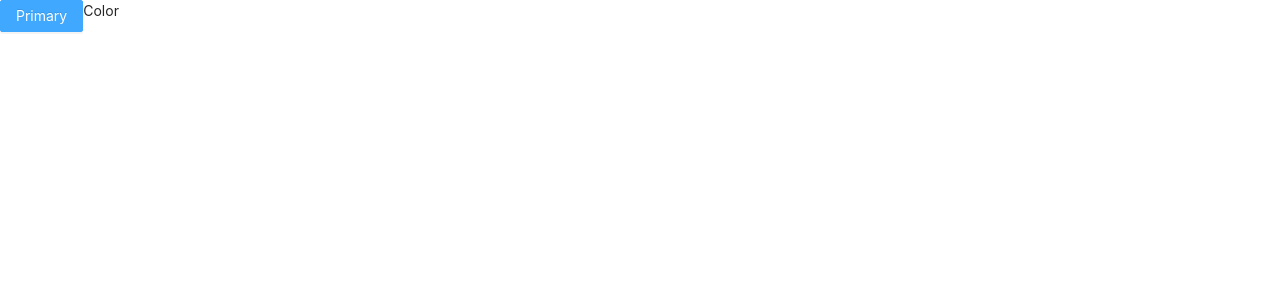
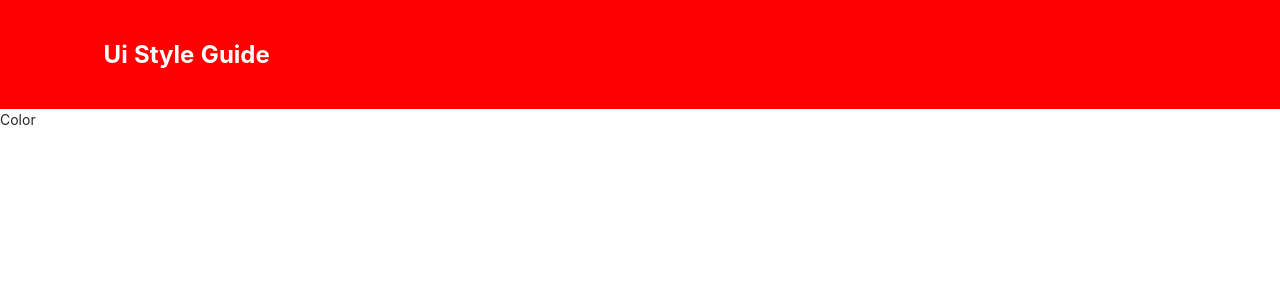
Before and after one commit to huyvovan12/UIStyleGuide, a React (Create React App) app: page / in a window 1280 px wide. Shown: the top 300 px of the page. Built offline with nearby package versions, Linux system fonts and the light colour scheme.

Commit message:
doing component page

```diff
--- a/package.json
+++ b/package.json
@@ -12,7 +12,9 @@
     "react-dom": "^18.2.0",
     "react-router-dom": "^5.2.0",
     "react-scripts": "5.0.1",
+    "sass": "^1.53.0",
     "scss": "^0.2.4",
+    "styled-components": "^5.3.5",
     "web-vitals": "^2.1.4"
   },
   "scripts": {
--- a/src/App.css
+++ b/src/App.css
@@ -1,5 +1,3 @@
 @import '~antd/dist/antd.css';
 
-:root {
-    --redblack: black;
-}
+@import 'css/Color/index.css';
--- a/src/App.js
+++ b/src/App.js
@@ -1,55 +1,47 @@
-import './App.css';
-import {
-  BrowserRouter as Router,
-  Switch,
-  Route,
-} from "react-router-dom";
-import { Row, Button } from 'antd';
-import Color from './pages/Color';
-import Typography from './pages/Typography';
-import Icon from './pages/Icon';
-import Component from './pages/Component';
-import Header from './components/Header';
+import "./App.css";
+import { BrowserRouter as Router, Switch, Route } from "react-router-dom";
+import { Row } from "antd";
+import Color from "./pages/Color";
+import Typography from "./pages/Typography";
+import Icon from "./pages/Icon";
+import Component from "./pages/Component";
+import Header from "./components/Header";
 
 function App() {
   const routes = [
     {
-      to: ['/color', '/'],
-      component: <Color />,
-      exact: true
+      to: "/typography",
+      component: <Typography />,
+      exact: true,
     },
     {
-      to: '/typography',
-      component: <Typography />
+      to: "/icon",
+      component: <Icon />,
     },
     {
-      to: '/icon',
-      component: <Icon />
+      to: "/component",
+      component: <Component />,
     },
     {
-      to: '/component',
-      component: <Component />
-    }
+      to: ["/color", "/"],
+      component: <Color />,
+      exact: true,
+    },
   ];
 
   return (
     <div className="App">
       <Row>
-          <Header />
-          <Button type="primary">
-            Primary
-          </Button>
         <Router>
+          <Header title="Ui Style Guide" />
           <Switch>
-              {
-                routes.map((route) =>
+            {routes.map((route) => {
+              return (
                 <Route path={route.to} exact={route.exact}>
-                    {
-                      route.component
-                    }
+                  {route.component}
                 </Route>
-                )
-              }
+              );
+            })}
           </Switch>
         </Router>
       </Row>
--- a/src/components/Header/index.jsx
+++ b/src/components/Header/index.jsx
@@ -1,11 +1,24 @@
-import { Row } from 'antd';
+import { Col } from "antd";
+import styled from "styled-components";
+import Typography from "../Typography";
+import styles from "./index.module.sass";
 
-const Header = () => {
-    return (
-        <Row>
+const StyledCol = styled(Col)`
+  color: yellow;
+  height: 109px;
+  background-color: #ff0000;
+`;
 
-        </Row>
-    );
-}
+const Header = ({ title }) => {
+  return (
+    <StyledCol span={24} className="header">
+      <Col span={7} size={24} color={"white"} style={{ height: "100%" }}>
+        <Col span={24} className={styles.header}>
+          <Typography size="24px">{title}</Typography>
+        </Col>
+      </Col>
+    </StyledCol>
+  );
+};
 
 export default Header;
--- /dev/null
+++ b/src/components/Header/index.module.sass
@@ -0,0 +1,5 @@
+.header
+    height: 100%
+    display: flex
+    justify-content: center
+    align-items: center
--- /dev/null
+++ b/src/components/Typography/index.jsx
@@ -0,0 +1,14 @@
+import styled from "styled-components";
+import { Typography as antdTypo } from "antd";
+
+const Typography = ({ weight, size, color, children, ...props }) => {
+  const StyledTypography = styled(antdTypo)`
+    font-size: ${size ? size : "16px"};
+    color: ${color ? color : "white"};
+    font-weight: ${weight ? weight : "700"};
+  `;
+
+  return <StyledTypography {...props}>{children}</StyledTypography>;
+};
+
+export default Typography;
--- /dev/null
+++ b/src/css/Color/index.css
@@ -0,0 +1,63 @@
+.red {
+    color: #FF0000;
+}
+
+.dark-red {
+    color: #C20000;
+}
+
+.light-red {
+    color: #FF5A36;
+}
+
+.bright-red {
+    color: #FF4D4D;
+}
+
+.gray-1 {
+    color: #333333;
+}
+
+.gray-2 {
+    color: #707070;
+}
+
+.gray-3 {
+    color: #999999;
+}
+
+.gray-4{
+    color: #C1C1C1;
+}
+
+.gray-5 {
+    color: #EAEAEA;
+}
+
+.white {
+    color: #FFFFFF;
+}
+
+.grey {
+    color: #F8F8F8;
+}
+
+.informative {
+    color: #235CD4;
+}
+
+.negative {
+    color: #BC0000;
+}
+
+.notice {
+    color: #DF7112;
+}
+
+.positive {
+    color: #0F7D3E;
+}
+
+.link {
+    color: #2522BB;
+}
--- a/src/pages/Color/index.jsx
+++ b/src/pages/Color/index.jsx
@@ -1,6 +1,10 @@
+import { Col } from 'antd';
+
 const Color = () => {
     return (
-        <div>Color</div>
+        <Col span={24} >
+            <div>Color</div>
+        </Col>
     )
 };
 export default Color;
--- a/src/pages/Typography/index.jsx
+++ b/src/pages/Typography/index.jsx
@@ -1,7 +1,5 @@
 const Typography = () => {
-    return (
-        <div>Typograpy</div>
-    );
+  return <div>Typograpy</div>;
 };
 
 export default Typography;
```
Also changed, not shown: 1 other file (tests, documents, lock files or other folders). Lines whose indentation alone changed are shown as unchanged.
